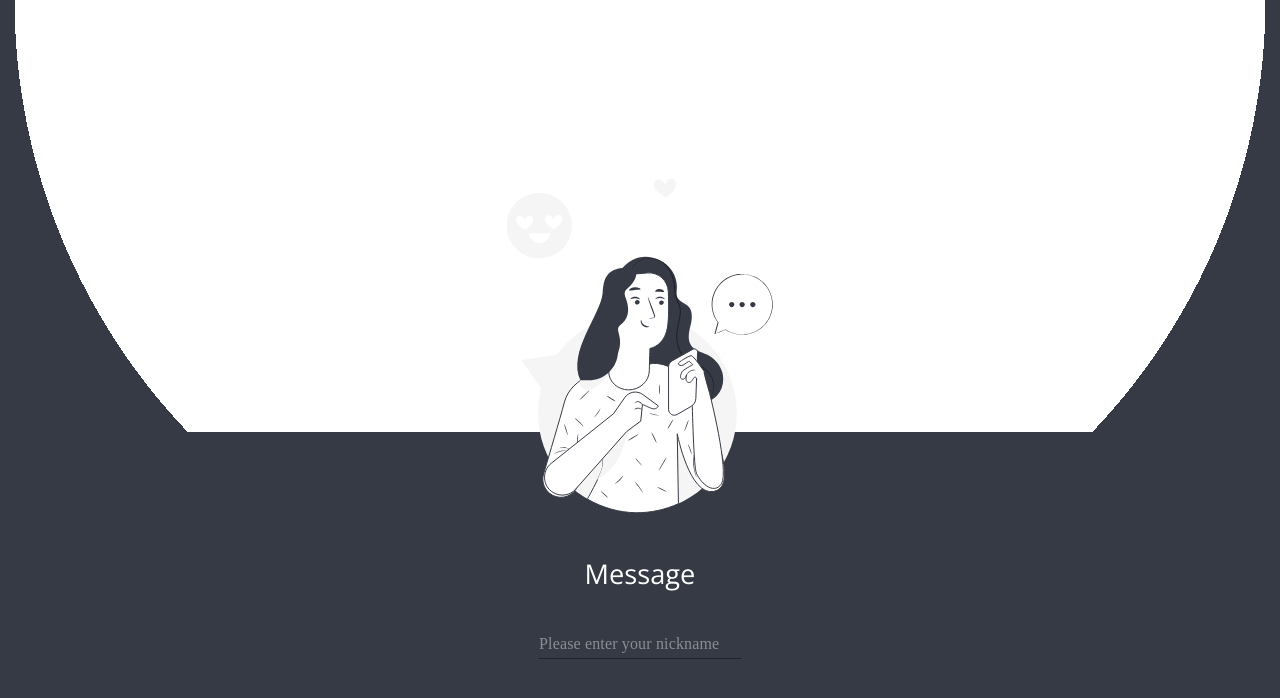
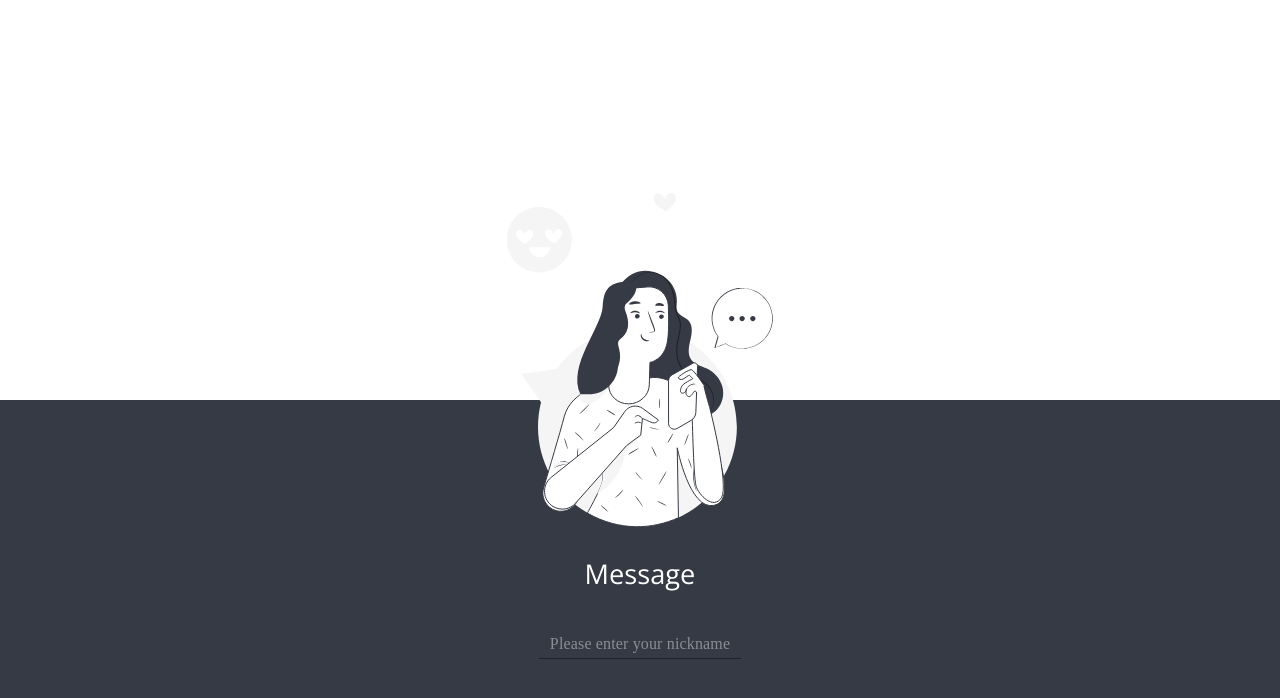
Before and after one commit to o-henry/real-chat-socket, a React (Create React App) app in the folder client/: page / in a window 1280 px wide. Shown: the top 698 px of the page. Built offline with nearby package versions, Linux system fonts and the light colour scheme; no server answers; a web font is replaced by a local one.

Commit message:
Fix background

```diff
--- a/client/src/pages/Main/Template/index.tsx
+++ b/client/src/pages/Main/Template/index.tsx
@@ -21,6 +21,11 @@ const MainTemplate = ({
             <div
               className={classNames("main-half-circle", {
                 "main-half-circle xs": width == "xs",
+                "main-half-circle sm":
+                  width == "sm" ||
+                  width == "md" ||
+                  width == "lg" ||
+                  width == "xl",
               })}
             >
               {Image}
--- a/client/src/pages/Main/index.tsx
+++ b/client/src/pages/Main/index.tsx
@@ -20,8 +20,18 @@ const Main = () => {
       <MainTemplate
         name={name}
         width={width}
-        Image={<Img style="main-character" src={character} alt="character" />}
-        Text={<Text>Message</Text>}
+        Image={
+          <Img
+            style={
+              width == "lg" || width == "xl"
+                ? "main-character lg"
+                : "main-character"
+            }
+            src={character}
+            alt="character"
+          />
+        }
+        Text={<Text style={width == "lg" ? "Text lg" : "Text"}>Message</Text>}
         Validation={
           <ValidationTextField
             name="name"
--- a/client/src/scss/common/_img.scss
+++ b/client/src/scss/common/_img.scss
@@ -6,6 +6,10 @@
   top: 80%;
   left: 50%;
   transform: translate(-50%, -50%);
+
+  &.lg {
+    top: 90%;
+  }
 }
 
 .send-btn {
--- a/client/src/scss/common/_input.scss
+++ b/client/src/scss/common/_input.scss
@@ -27,3 +27,8 @@ input::placeholder {
   border-top: 2px solid rgba(112, 124, 151, 0.15);
   padding: 0 0 0 1rem;
 }
+
+.MuiInputBase-input {
+  text-align: center;
+  color: white !important;
+}
--- a/client/src/scss/components/_txt.scss
+++ b/client/src/scss/components/_txt.scss
@@ -4,6 +4,10 @@
   justify-content: center;
   margin-top: 8rem;
   font-size: 1.7rem;
+
+  &.lg {
+    margin-top: 10rem;
+  }
 }
 
 .textfield-footer {
--- a/client/src/scss/pages/_main.scss
+++ b/client/src/scss/pages/_main.scss
@@ -4,10 +4,22 @@
 
   .main-half-circle {
     background: radial-gradient(circle at top, white 81%, transparent 17.1vw);
-    height: 54%;
+    height: 50%;
     position: relative;
     &.xs {
-      background: radial-gradient(circle at top, white 81%, transparent 17.1vw);
+      background: radial-gradient(
+        circle at top,
+        white 78.1%,
+        transparent 17.1vw
+      );
+    }
+    &.sm {
+      height: 50%;
+      background: radial-gradient(
+        circle at top,
+        white 100%,
+        transparent 17.1vw
+      );
     }
   }
 
@@ -18,7 +30,8 @@
   .main-visible-btn {
     display: flex;
     justify-content: center;
-    padding-top: 1rem;
+    padding-top: 2rem;
+    color: white;
   }
 }
 
```
